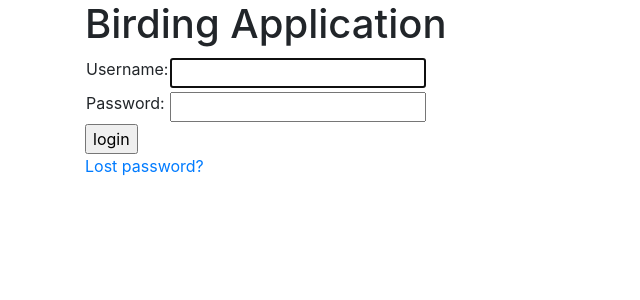
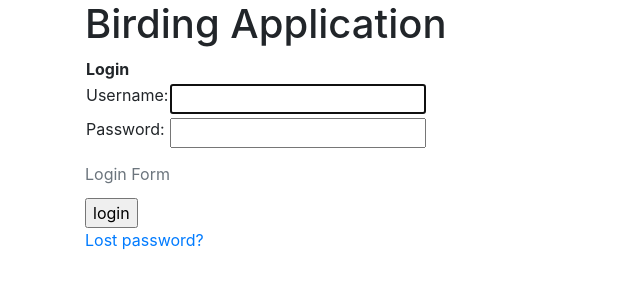
Before and after one commit to evili/birding, a Django app: page /login/ in a window 1280 px wide. Shown: the top 300 px of the page, without its empty margins (0-640 px from the left). Run offline with Django 3.2, Linux system fonts and the light colour scheme; some libraries are stand-ins or nearby versions.

Commit message:
Fix html issues
Signed-off-by: Evili del Rio <evili@iiia.csic.es>

```diff
--- a/templates/base.html
+++ b/templates/base.html
@@ -1,6 +1,6 @@
 <!DOCTYPE html>
 {% load staticfiles i18n bootstrap4 %}
-<html>
+<html lang="en">
   <head>
     <meta charset="utf-8">
     <meta name="viewport" content="width=device-width, initial-scale=1">
--- a/templates/registration/login.html
+++ b/templates/registration/login.html
@@ -17,6 +17,9 @@
 <form method="post" action="{% url 'login' %}">
 {% csrf_token %}
 <table>
+<caption>Login Form</caption>
+<tr>
+	<th colspan="2">Login</th></tr>
 <tr>
     <td>{{ form.username.label_tag }}</td>
     <td>{{ form.username }}</td>
```
Also changed, not shown: .gitlab-ci.yml.
